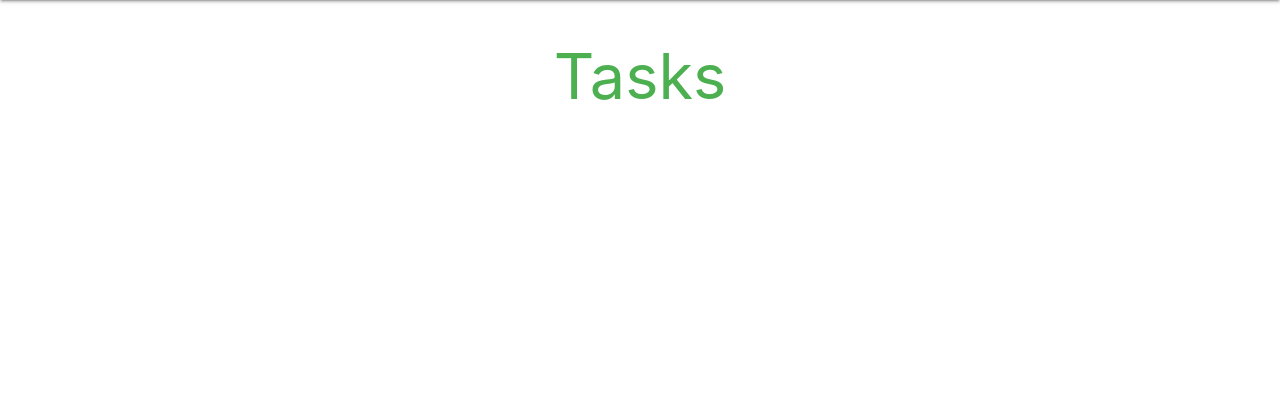
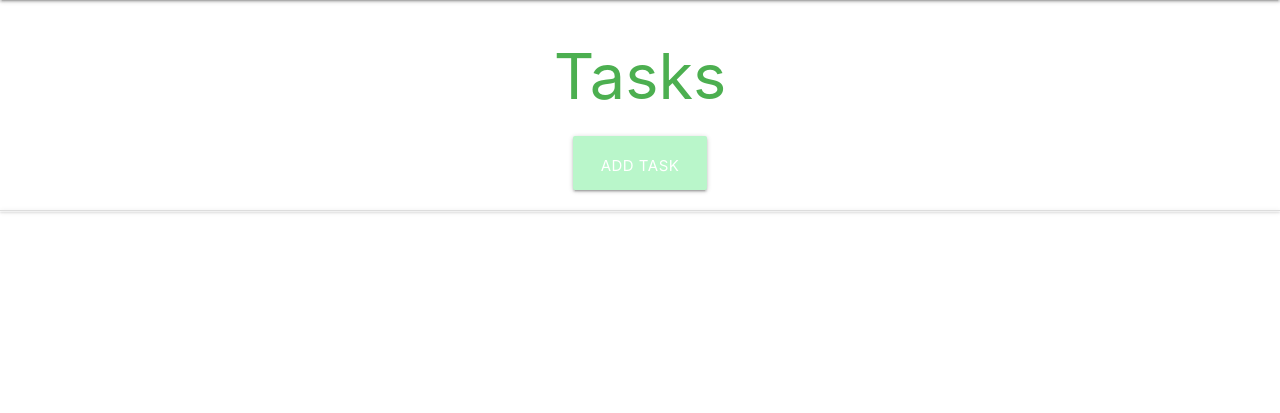
Before and after one commit to alcl2000/task-planner, a Flask app: page / in a window 1280 px wide. Shown: the part 64-477 px from the top of the page. Run offline with Flask 2, Linux system fonts and the light colour scheme; data that the repository does not hold is empty.

Commit message:
add: tasks desplaying on home page

```diff
--- a/taskmanager/routes.py
+++ b/taskmanager/routes.py
@@ -5,7 +5,8 @@ from taskmanager.models import Category, Task
 
 @app.route("/")
 def home():
-    return render_template("tasks.html")
+    tasks = Task.query.order_by(Task.id).all()
+    return render_template("tasks.html", tasks=tasks)
 
 
 @app.route("/categories")
--- a/taskmanager/static/js/script.js
+++ b/taskmanager/static/js/script.js
@@ -12,3 +12,6 @@ $(document).ready(function(){
 $(document).ready(function(){
   $('select').formSelect();
 });
+$(document).ready(function(){
+  $('.collapsible').collapsible();
+});
--- a/taskmanager/templates/tasks.html
+++ b/taskmanager/templates/tasks.html
@@ -1,5 +1,22 @@
 {%extends 'base.html'%}
 {% block content %}
     <h1 class="center-align green-text">Tasks</h1>
-
+    <div class="row">
+        <div class="col s12 center-align">
+            <a href="{{url_for('add_task')}}" class="btn-large green accent-1">
+                Add Task <i class="exposure_plus_1"></i>
+            </a>
+        </div>
+    </div>
+    <div class="row">
+        <ul class="collapsible">
+        {% for task in tasks %}
+            <li class="s12 l8">
+              <div class="collapsible-header"><i class="filter_drama"></i>
+                <h5><em>{{ task.task_name}} || Do By: {{task.due_date}}</em></h5>
+            </div>
+              <div class="collapsible-body"><span>{{ task.task_description }}.</span></div>
+            </li>
+        {% endfor %}</ul>
+    </div>
 {% endblock %}
```
